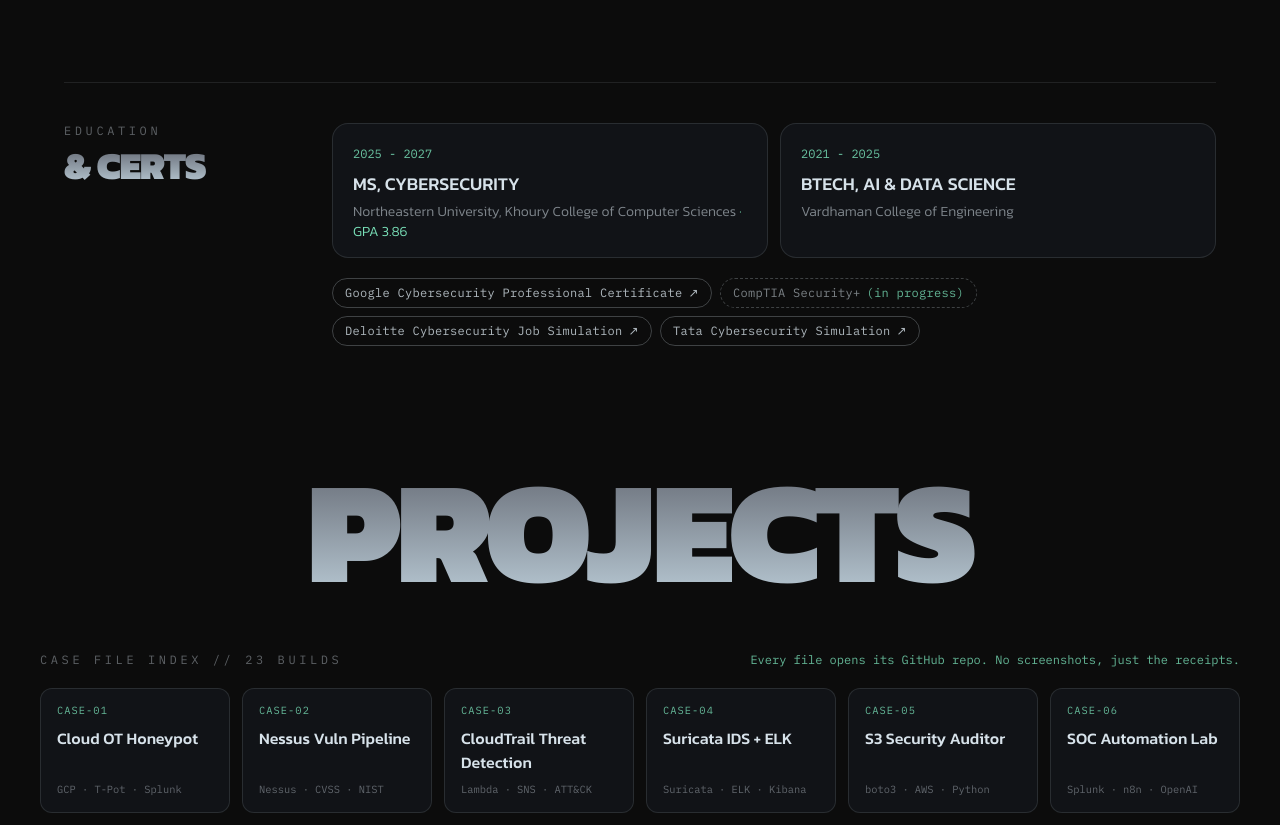
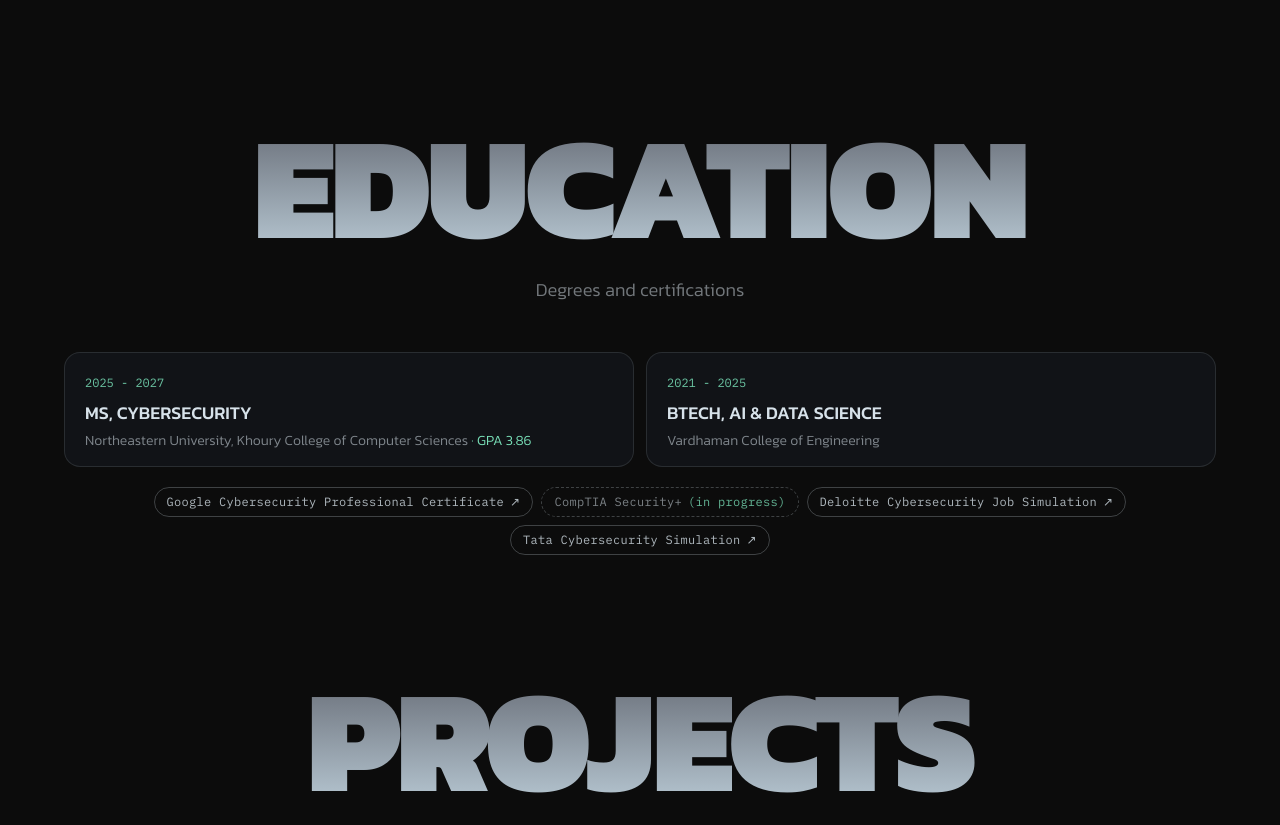
Before and after one commit to ronankongala/portfolio, a React (Vite) app: page / in a window 1280 px wide. Shown: the part 3160-3985 px from the top of the page. Built offline with nearby package versions, Linux system fonts and the light colour scheme.

Commit message:
Give Education a full-size section heading
Matches Experience, Projects, and Selected Work (152px desktop) with a
short subtitle; cert pills centered.

```diff
--- a/src/sections/EducationSection.tsx
+++ b/src/sections/EducationSection.tsx
@@ -6,16 +6,22 @@ const PILL =
 
 export default function EducationSection() {
   return (
-    <section id="education" className="px-5 sm:px-8 md:px-10 pb-20 sm:pb-24">
-      <div className="max-w-6xl mx-auto grid grid-cols-1 md:grid-cols-[220px_1fr] gap-4 md:gap-12 border-t border-[#D7E2EA]/10 pt-10">
-        <FadeIn y={20}>
-          <p className="font-mono text-xs tracking-[0.3em] text-[#D7E2EA]/40 uppercase">Education</p>
-          <h2
-            className="hero-heading font-black uppercase leading-none tracking-tight mt-2 whitespace-nowrap"
-            style={{ fontSize: 'clamp(1.8rem, 3vw, 2.4rem)' }}
-          >
-            & Certs
-          </h2>
+    <section id="education" className="px-5 sm:px-8 md:px-10 pt-8 pb-20 sm:pb-24">
+      <div className="max-w-6xl mx-auto">
+        <FadeIn
+          as="h2"
+          y={40}
+          className="hero-heading font-black uppercase leading-none tracking-tight text-center mb-4"
+          style={{ fontSize: 'clamp(2.85rem, 11.4vw, 152px)' }}
+        >
+          Education
+        </FadeIn>
+        <FadeIn
+          delay={0.1}
+          className="text-center text-[#D7E2EA]/50 font-light mb-10 sm:mb-12"
+          style={{ fontSize: 'clamp(0.9rem, 1.6vw, 1.15rem)' }}
+        >
+          Degrees and certifications
         </FadeIn>
 
         <div className="flex flex-col gap-5">
@@ -37,7 +43,7 @@ export default function EducationSection() {
           </div>
 
           <FadeIn delay={0.15} y={16}>
-            <ul className="flex flex-wrap gap-2">
+            <ul className="flex flex-wrap justify-center gap-2">
               {CERTIFICATIONS.map((c) => (
                 <li key={c.name}>
                   {c.href ? (
```
